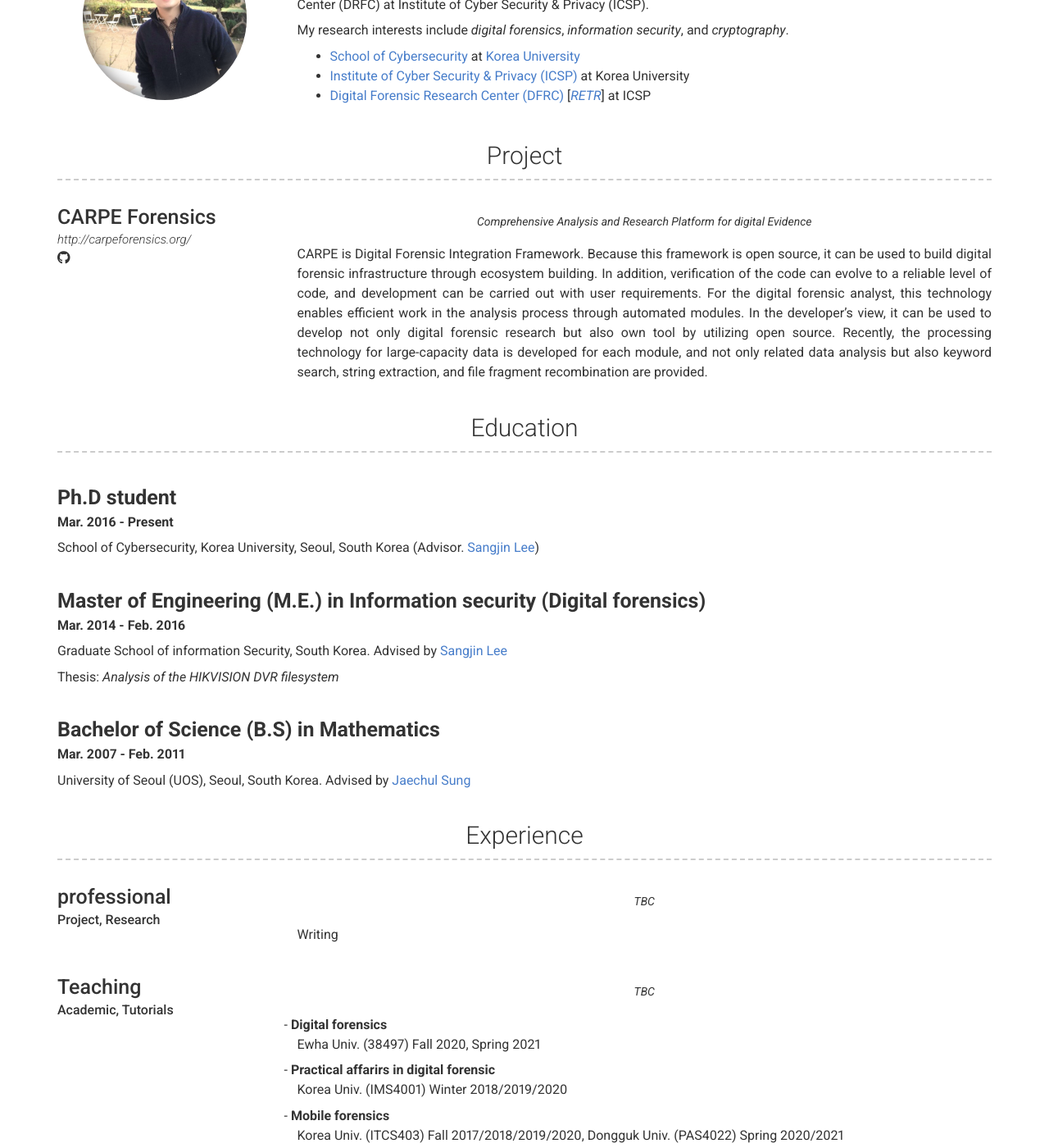
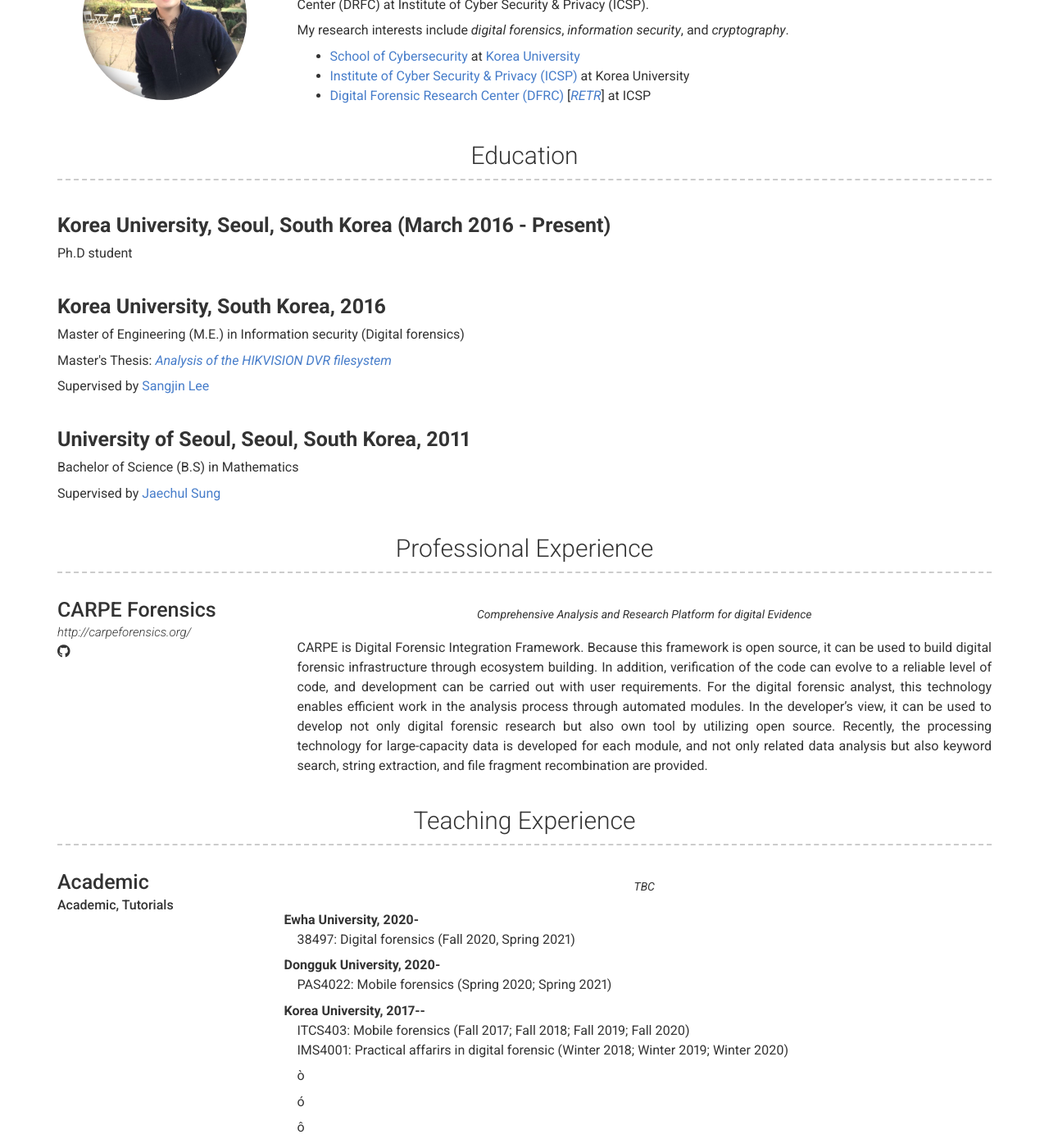
Before and after one commit to JaehyeokHan/jaehyeokhan.github.io, a Jekyll site: the page built from index.md, in a window 1280 px wide and 1400 px high, scrolled down 357 px. Shown: the whole window at 82% size. Built offline with Jekyll 4.4.1, drawn with Linux system fonts in a browser that asks for light colours; nearby versions of some CDN libraries.

Commit message:
Update _config.yml

```diff
--- a/_config.yml
+++ b/_config.yml
@@ -62,7 +62,32 @@ about_content: | # this will include new lines to allow paragraphs
 
 
 content:
-  - title: Project # Title for the section
+  - title: Education
+    layout: text2
+    content:
+      - layout: left
+        title: Korea University, Seoul, South Korea (March 2016 - Present)
+        # sub_title: March 2016 - Present
+        description: | # this will include new lines to allow paragraphs
+          Ph.D student
+#         Dissertation:
+
+      - layout: left
+        title: Korea University, South Korea, 2016
+        # sub_title: March 2014 - February 2016
+        description: | # this will include new lines to allow paragraphs
+          <p>Master of Engineering (M.E.) in Information security (Digital forensics)</p>
+          <p>Master's Thesis: <i><A href = "https://library.korea.ac.kr/detail/?cid=CAT000045866940&ctype=t" target = "top">Analysis of the HIKVISION DVR filesystem</A></i></p>
+          <p>Supervised by <A href = "https://scs.korea.ac.kr/ime/professor/honor.do?mode=view&articleNo=36554&article.offset=0&articleLimit=30" target = "top">Sangjin Lee</A></p>
+
+      - layout: left
+        title: University of Seoul, Seoul, South Korea, 2011
+        # sub_title: March 2007 - February 2011
+        description: | # this will include new lines to allow paragraphs
+          <p>Bachelor of Science (B.S) in Mathematics</p>
+          <p>Supervised by <A href = "https://www.uos.ac.kr/en/professor/view.do?proseq=14&code=20031&pageIndex=1&epTicket=LOG" target = "top">Jaechul Sung</A></p>
+
+  - title: Professional Experience # Title for the section
     layout: list # Type of content section (list/text/text2)
     content:
       - layout: left
@@ -77,44 +102,30 @@ content:
           Comprehensive Analysis and Research Platform for digital Evidence
         description: | # this will include new lines to allow paragraphs
           CARPE is Digital Forensic Integration Framework. Because this framework is open source, it can be used to build digital forensic infrastructure through ecosystem building. In addition, verification of the code can evolve to a reliable level of code, and development can be carried out with user requirements. For the digital forensic analyst, this technology enables efficient work in the analysis process through automated modules. In the developer's view, it can be used to develop not only digital forensic research but also own tool by utilizing open source. Recently, the processing technology for large-capacity data is developed for each module, and not only related data analysis but also keyword search, string extraction, and file fragment recombination are provided.
-  - title: Education
-    layout: text2
-    content:
-      - layout: left
-        title: Ph.D student
-        sub_title: Mar. 2016 - Present
-        description: | # this will include new lines to allow paragraphs
-          School of Cybersecurity, Korea University, Seoul, South Korea (Advisor. <A href = "https://scs.korea.ac.kr/ime/professor/honor.do?mode=view&articleNo=36554&article.offset=0&articleLimit=30" target = "top">Sangjin Lee</A>)
-#         Dissertation:
 
-      - layout: left
-        title: Master of Engineering (M.E.) in Information security (Digital forensics)
-        sub_title: Mar. 2014 - Feb. 2016
-        description: | # this will include new lines to allow paragraphs
-          <p>Graduate School of information Security, South Korea. Advised by <A href = "https://scs.korea.ac.kr/ime/professor/honor.do?mode=view&articleNo=36554&article.offset=0&articleLimit=30" target = "top">Sangjin Lee</A></p>
-          <p>Thesis: <i>Analysis of the HIKVISION DVR filesystem</i></p>
-
-      - layout: left
-        title: Bachelor of Science (B.S) in Mathematics
-        sub_title: Mar. 2007 - Feb. 2011
-        description: | # this will include new lines to allow paragraphs
-          <p>University of Seoul (UOS), Seoul, South Korea. Advised by <A href = "https://www.uos.ac.kr/en/professor/view.do?proseq=14&code=20031&pageIndex=1&epTicket=LOG" target = "top">Jaechul Sung</A></p>
-
-  - title: Experience
+  - title: Teaching Experience
     layout: list
     content:
       - layout: left
-        title: professional
-        sub_title: Project, Research
-#       caption: Date Range (eg. November 2016 - present)
-#       link: Link to company (optional)
+        title: Academic
+        sub_title: Academic, Tutorials
+        #caption: Date Range (eg. November 2016 - present)
+        #link: Link to company (optional)
         quote: >
           TBC
         description: | # this will include new lines to allow paragraphs
-          Writing
-
+          <p style="text-indent: -1em;"><b>Ewha University, 2020-</b><br>38497: Digital forensics (Fall 2020, Spring 2021)</p>
+          <p style="text-indent: -1em;"><b>Dongguk University, 2020-</b><br>PAS4022: Mobile forensics (Spring 2020; Spring 2021)</p>
+          <p style="text-indent: -1em;"><b>Korea University, 2017--</b><br>ITCS403: Mobile forensics (Fall 2017; Fall 2018; Fall 2019; Fall 2020)<br>IMS4001: Practical affarirs in digital forensic (Winter 2018; Winter 2019; Winter 2020)</p>
+          <p>&#242;</p>
+          <p>&#243;</p>
+          <p>&#244;</p>
+          <p>&#245;</p>
+          <p>&#246;</p>
+          <p>&#95;</p>
+          <p>&#45;</p>
       - layout: left
-        title: Teaching
+        title: Tutorials
         sub_title: Academic, Tutorials
         quote: >
           TBC
@@ -122,6 +133,7 @@ content:
           <p style="text-indent: -1em;">- <b>Digital forensics</b><br> Ewha Univ. (38497) Fall 2020, Spring 2021</p>
           <p style="text-indent: -1em;">- <b>Practical affarirs in digital forensic</b><br> Korea Univ. (IMS4001) Winter 2018/2019/2020</p>
           <p style="text-indent: -1em;">- <b>Mobile forensics</b><br> Korea Univ. (ITCS403) Fall 2017/2018/2019/2020, Dongguk Univ. (PAS4022) Spring 2020/2021</p>
+
 
       - layout: left
         title: Other Supports
```
